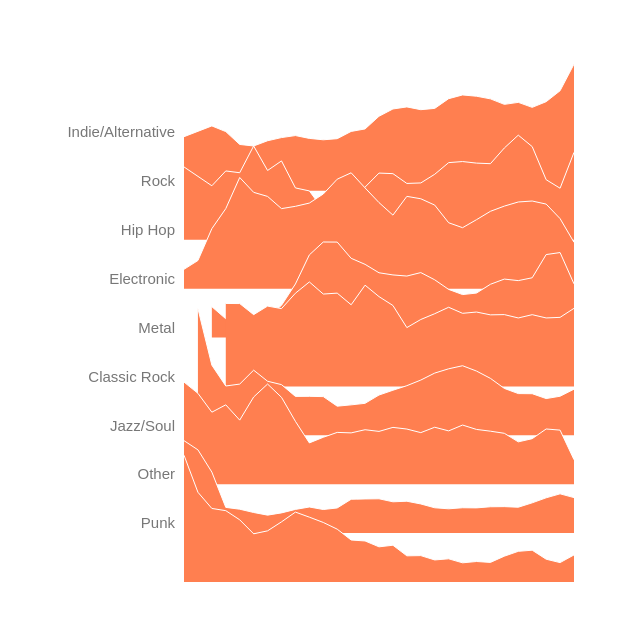
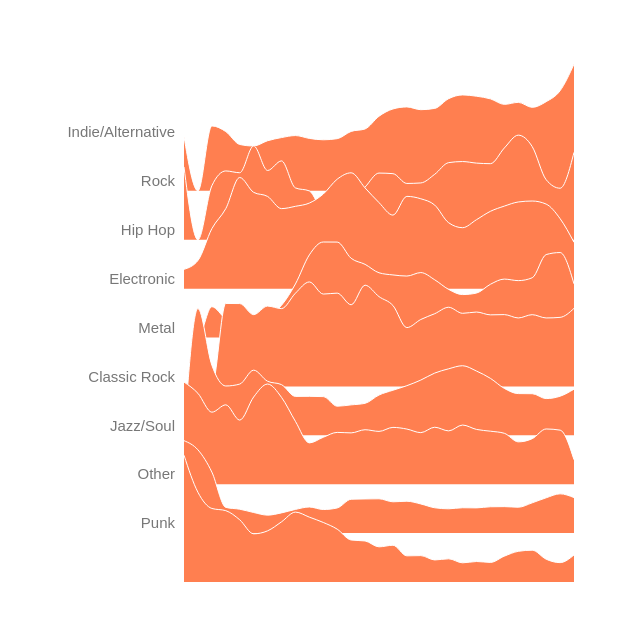
Before and after one commit to the-pudding/skatemusic, a plain HTML site: page joyplot/index.html in a window 1280 px wide. Shown: the whole page, without its empty margins (406-1046 px from the left). Drawn offline with nearby package versions, Linux system fonts and the light colour scheme.

Commit message:
new-data-added-for-null-rows

```diff
--- a/joyplot/index.html
+++ b/joyplot/index.html
@@ -75,9 +75,13 @@ var activity = function(d) { return d.key; },
 
 var area = d3.area()
     .x(xValue)
-    .y1(yValue);
+    .y1(yValue)
+    .curve(d3.curveMonotoneX)
+    ;
 
-var line = area.lineY1();
+var line = area.lineY1()
+  .curve(d3.curveMonotoneX)
+  ;
 
 function parseTime(offset) {
     var date = new Date(2014, 0, 1); // chose an arbitrary day
@@ -95,12 +99,30 @@ function row(d) {
 d3.tsv('data.tsv', row, function(error, dataFlat) {
     if (error) throw error;
 
+
     // Sort by time
     dataFlat.sort(function(a, b) { return a.time - b.time; });
     var data = d3.nest()
         .key(function(d) { return d.activity; })
         .entries(dataFlat);
 
+    var yearArray = d3.range(1989,2018,1)
+
+    for (var genre in data){
+      var yearsPresent = data[genre].values.map(function(d){
+        return +d.time;
+      });
+      for (var year in yearArray){
+        if(yearsPresent.indexOf(yearArray[year]) == -1){
+          data[genre].values.push({activity:data[genre].key,time:yearArray[year],value:0})
+        }
+      }
+      data[genre].values = data[genre].values.sort(function(a,b){
+        return +a.time - +b.time;
+      })
+    }
+
+    console.log(data);
     // Sort activities by peak activity time
     function peakTime(d) {
         var i = d3.scan(d.values, function(a, b) { return y(b) - y(a); });
```
Also changed, not shown: 1 other file.
